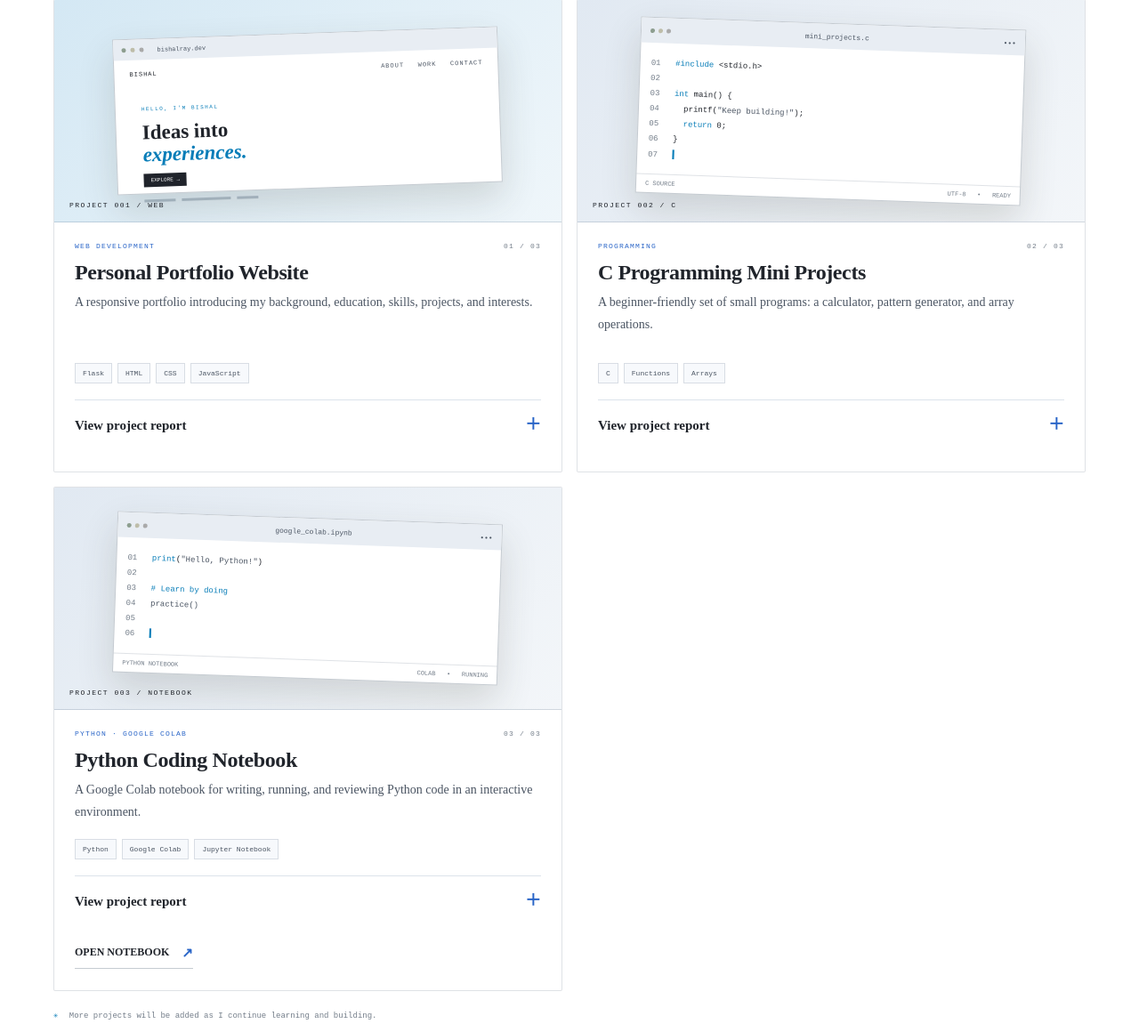
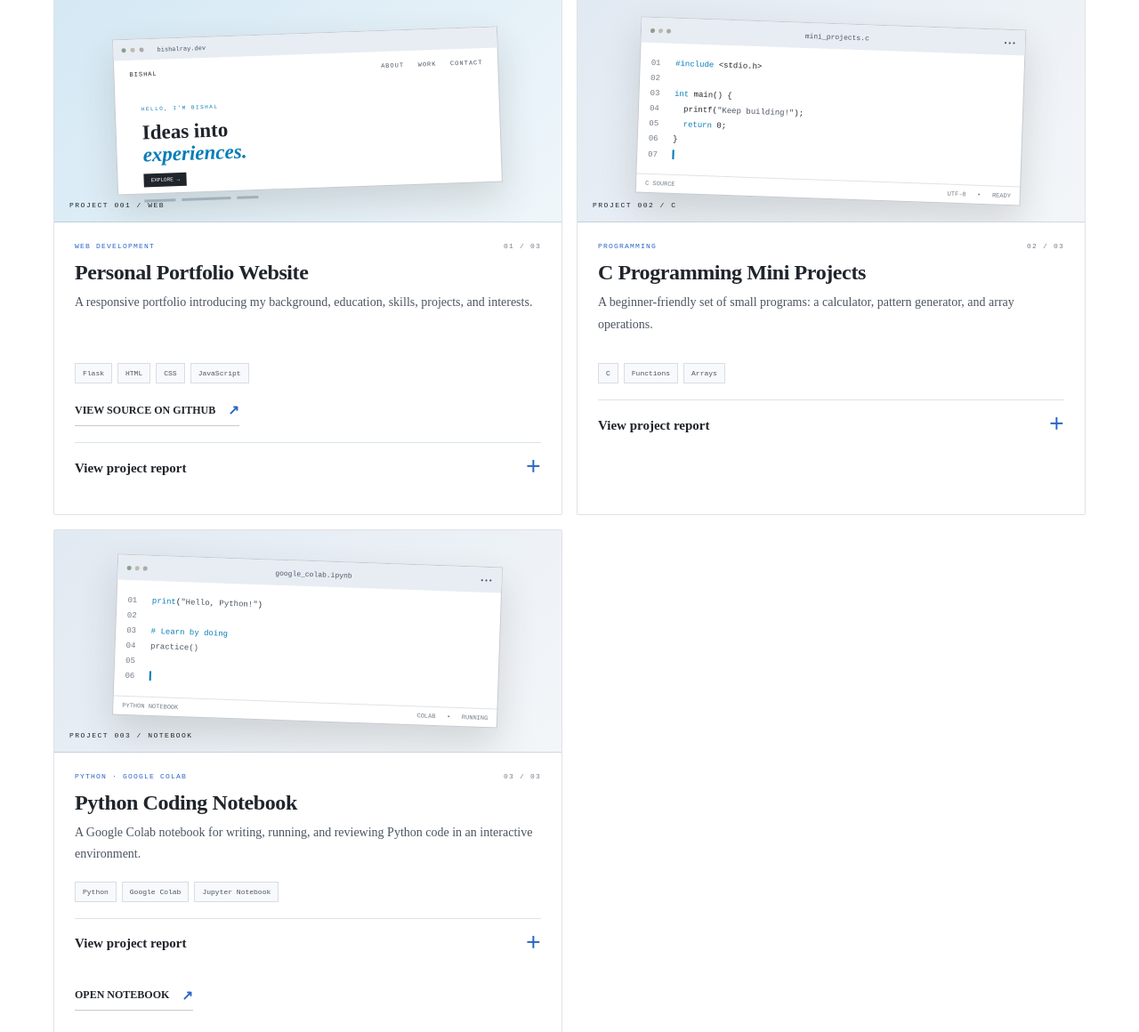
Before and after one commit to bishalray60/Portfolo, a Flask app: page / in a window 1280 px wide. Shown: the part 2860-4020 px from the top of the page at 89% size. Run offline with Flask 3, Linux system fonts and the light colour scheme.

Commit message:
Add repository link to portfolio project
Co-authored-by: Copilot <223556219+Copilot@users.noreply.github.com>

```diff
--- a/templates/index.html
+++ b/templates/index.html
@@ -125,6 +125,7 @@
             <h3>Personal Portfolio Website</h3>
             <p>A responsive portfolio introducing my background, education, skills, projects, and interests.</p>
             <div class="project-tags"><span>Flask</span><span>HTML</span><span>CSS</span><span>JavaScript</span></div>
+            <a class="project-link" href="https://github.com/bishalray60/Portfolo" target="_blank" rel="noopener noreferrer">View source on GitHub <span>↗</span></a>
             <details class="project-report">
               <summary>View project report <span>＋</span></summary>
               <div class="report-body">
```
